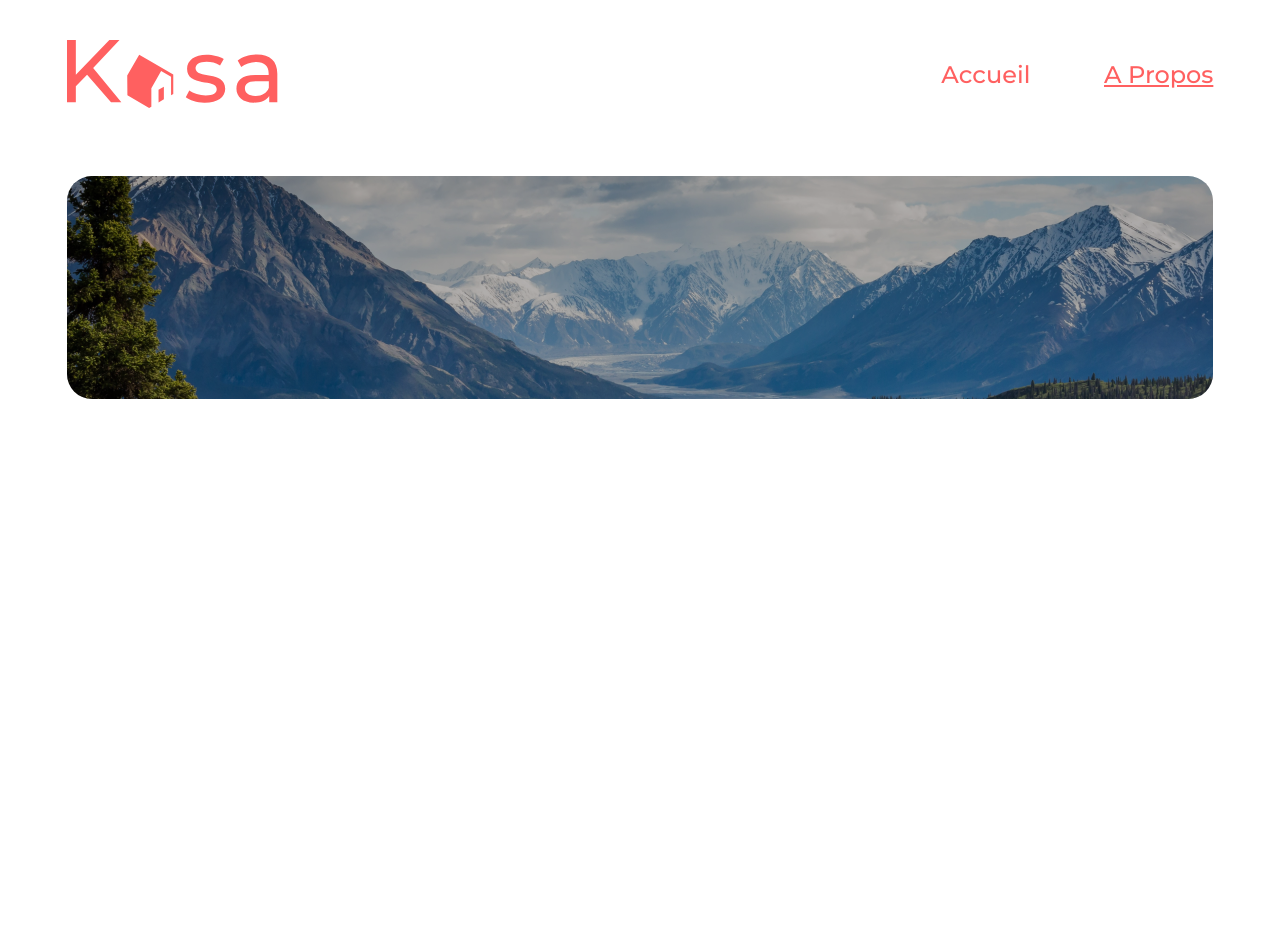
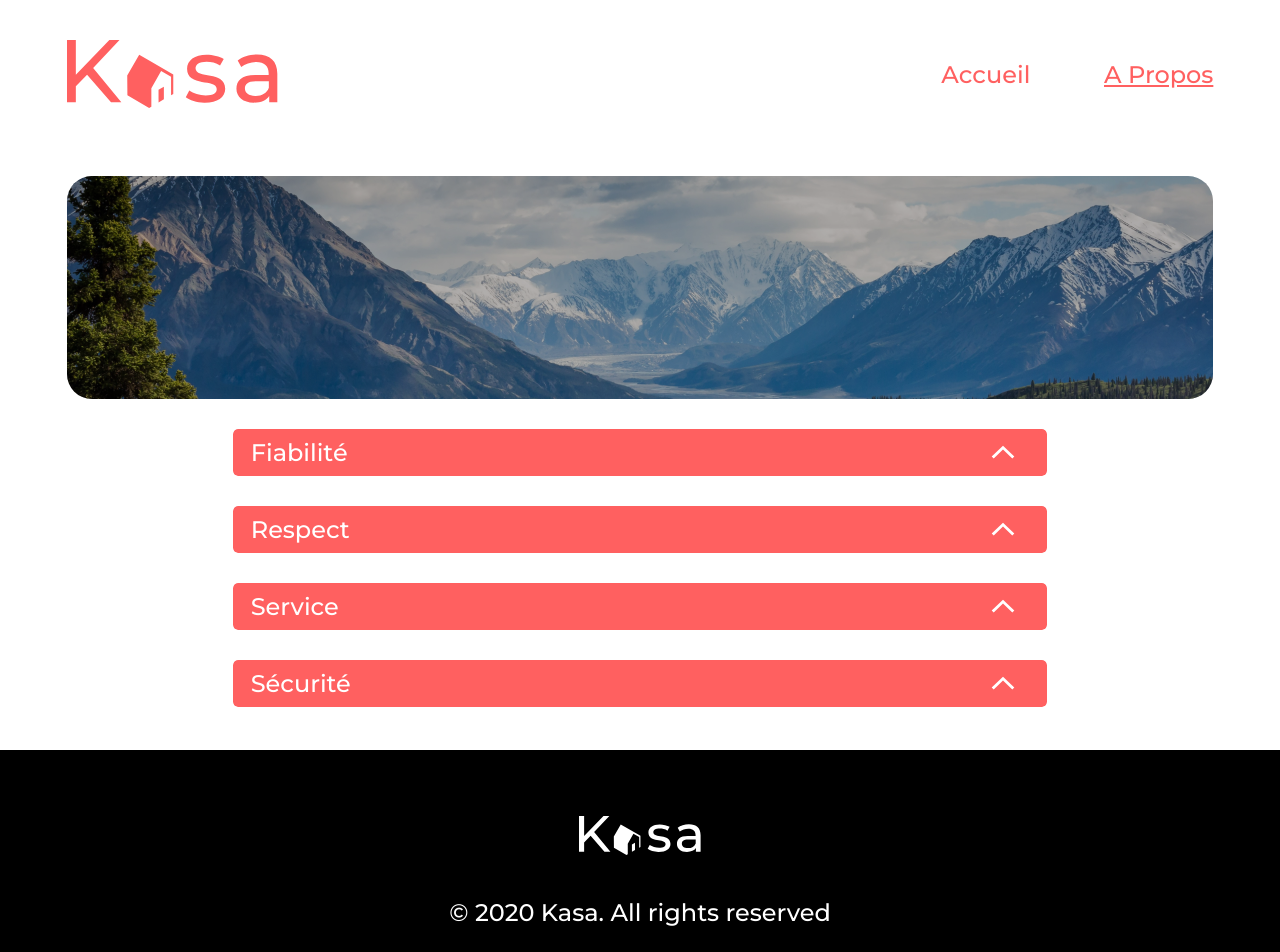
Before and after one commit to EliottAB/-EliottAbadie_11_24052022, a React (Create React App) app: page /about in a window 1280 px wide. Shown: the top 952 px of the page. Before the commit the page ends 800 px from the top, so only its background shows below. Built offline with nearby package versions, Linux system fonts and the light colour scheme.

Commit message:
about page completed

```diff
--- a/src/components/Footer.jsx
+++ b/src/components/Footer.jsx
@@ -0,0 +1,11 @@
+import LOGO from "../assets/LOGO.svg"
+import "../css/components/footer.css"
+
+export function Footer(){
+
+    return <footer>
+        <img src={LOGO} alt="Kasa Logo" />
+        <p>© 2020 Kasa. All rights reserved</p>
+    </footer>
+
+}
--- a/src/components/Header.jsx
+++ b/src/components/Header.jsx
@@ -5,7 +5,7 @@ import "../css/components/header.css"
 export function Header(props){
 
     return <header>
-        <img src={LOGO} alt="Kasa Logo"/>
+        <img src={LOGO} fill="white" alt="Kasa logo"/>
         <nav>
             <Link className= {props.homeStyle} to="/">Accueil</Link>
             <Link className= {props.aboutStyle} to="/about">A Propos</Link>
--- /dev/null
+++ b/src/components/InfoListElement.jsx
@@ -0,0 +1,51 @@
+import "../css/components/infoListElement.css"
+import ROW from "../assets/row.svg"
+import { useState, useEffect } from "react"
+
+export function InfoListElement(props){
+
+    const [isopen, setOpen] = useState()
+    const [text, setText] = useState()
+
+    useEffect(()=>{
+        setText("")
+    }, [])
+
+    function handleClickRow(e){
+        e.preventDefault()
+        if(isopen === true){
+            setOpen(false)
+            incrementText("", 300)
+        }else{
+            setOpen(true)
+            incrementText(<p>{props.text}</p>, 0)
+        }
+    }
+
+    function open(element){
+        if(element === "row"){
+            if(isopen === true){
+                return {transform: "rotate(180deg)"}
+            }else{
+                return {transform: "rotate(0deg)"}
+            }
+        }else{
+            if(isopen === true){
+                return {maxHeight: "30em"}
+            }
+        }
+    }
+
+    function incrementText(content, time){
+        setTimeout(() => {
+            setText(content)
+        }, time);
+    }
+
+    return <li style={open("list")}>
+        <h3>{props.title}</h3>
+        <input style={open("row")} onClick={handleClickRow} type="image" src={ROW} alt="row"/>
+        {text}
+    </li>
+
+}
--- a/src/css/components/footer.css
+++ b/src/css/components/footer.css
@@ -0,0 +1,20 @@
+footer{
+    position: relative;
+    display: flex;
+    flex-direction: column;
+    align-items: center;
+    background-color: black;
+    height: 13.06em;
+}
+
+footer img{
+    filter: brightness(0) invert(1);
+    width: 7.62em;
+    margin-top: 4.125em;
+}
+
+footer p{
+    margin: 1.785em 0 0;
+    font-size: 1.5em;
+    color: white;
+}
--- a/src/css/components/header.css
+++ b/src/css/components/header.css
@@ -2,6 +2,7 @@ header{
     display: flex;
     justify-content: space-between;
     align-items: center;
+    margin: 2.5em 5.208vw 0;
 }
 
 header nav{
--- /dev/null
+++ b/src/css/components/infoListElement.css
@@ -0,0 +1,51 @@
+.infolist li{
+    position: relative;
+    list-style: none;
+    background-color: #F7F7F7;
+    transition: max-height .3s;
+}
+
+.infolist h3{
+    margin: 0;
+    background-color: #FF6060;
+    color: white;
+}
+
+.infolist p{
+    margin: 0;
+    font-weight: 400;
+    color: #FF6060;
+}
+
+.infolist input{
+    position: absolute;
+    transition: transform .3s;
+}
+
+.mainabout .infolist li{
+    margin-top: 1.875em;
+    border-radius: 0.31em;
+    max-height: 2.937em;
+    overflow: hidden;
+}
+
+.mainabout .infolist h3{
+    height: 1.9583em;
+    display: flex;
+    align-items: center;
+    padding-left: 0.75em;
+    border-radius: 0.2066em;
+    font-size: 1.5em;
+    font-weight: 500;
+}
+
+.mainabout .infolist p{
+    padding:  1.687em 1.125em 1.187em;
+    font-size: 1.5em;
+}
+
+.mainabout .infolist input{
+    top: 1em;
+    right: 2.038em;
+    width: 1.49em;
+}
--- /dev/null
+++ b/src/css/pages/about.css
@@ -0,0 +1,5 @@
+.mainabout .infolist{
+    margin: 0 auto 2.68em;
+    padding: 0;
+    width: 71.04%;
+}
--- a/src/index.css
+++ b/src/index.css
@@ -7,7 +7,7 @@ body {
   font-weight: 500;
     -webkit-font-smoothing: antialiased;
   -moz-osx-font-smoothing: grayscale;
-  margin: 2.5em 5.208vw 0;
+  margin: 0;
 }
 
 code {
@@ -18,3 +18,8 @@ code {
 *{
   font-size: 1em;
 }
+
+
+main{
+  margin: 2.5em 5.208vw 0;
+}
--- a/src/pages/About.jsx
+++ b/src/pages/About.jsx
@@ -1,14 +1,24 @@
 import { Header } from "../components/Header"
 import { Banner } from "../components/Banner"
+import { InfoListElement } from "../components/InfoListElement"
+import { Footer } from "../components/Footer"
 import ABOUTIMG from "../assets/aboutimg.png"
+import "../css/pages/about.css"
 
 export function About(){
 
     return <div>
         <Header aboutStyle="underline"/>
-        <main>
+        <main className="mainabout">
             <Banner background={ABOUTIMG} type="about"/>
+            <ul className="infolist">
+                <InfoListElement title="Fiabilité" text="Les annonces postées sur Kasa garantissent une fiabilité totale. Les photos sont conformes aux logements, et toutes les informations sont régulièrement vérifiées  par nos équipes."/>
+                <InfoListElement title="Respect" text="La bienveillance fait partie des valeurs fondatrices de Kasa. Tout comportement discriminatoire ou de perturbation du voisinage entraînera une exclusion de notre plateforme."/>
+                <InfoListElement title="Service" text="Nos équipes se tiennent à votre disposition pour vous fournir une expérience parfaite. N'hésitez pas à nous contacter si vous avez la moindre question."/>
+                <InfoListElement title="Sécurité" text="La sécurité est la priorité de Kasa. Aussi bien pour nos hôtes que pour les voyageurs, chaque logement correspond aux critères de sécurité établis par nos services. En laissant une note aussi bien à l'hôte qu'au locataire, cela permet à nos équipes de vérifier que les standards sont bien respectés. Nous organisons également des ateliers sur la sécurité domestique pour nos hôtes."/>
+            </ul>
         </main>
+        <Footer/>
     </div>
 
 }
--- a/src/pages/Home.jsx
+++ b/src/pages/Home.jsx
@@ -1,8 +1,8 @@
-import { Link } from "react-router-dom"
 import React from "react"
 import { Header } from "../components/Header"
 import { Banner } from "../components/Banner"
 import { Logement } from "../components/Logement"
+import { Footer } from "../components/Footer"
 import HOMEIMG from "../assets/homeimg.png"
 import datas from "../logements.json"
 import "../css/pages/home.css"
@@ -17,6 +17,7 @@ export function Home(){
                 {datas.map(data=><Logement key={data.id} logement={data}/>)}
             </section>
         </main>
+        <Footer/>
     </React.Fragment>
 
 }
```
